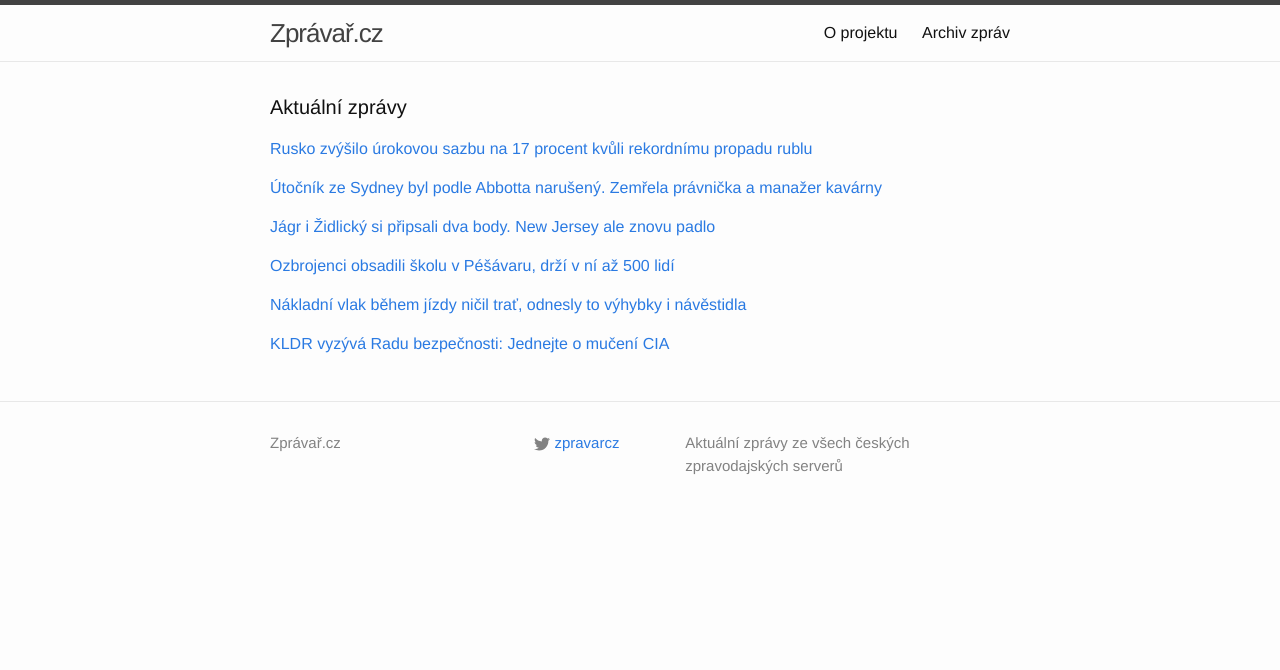
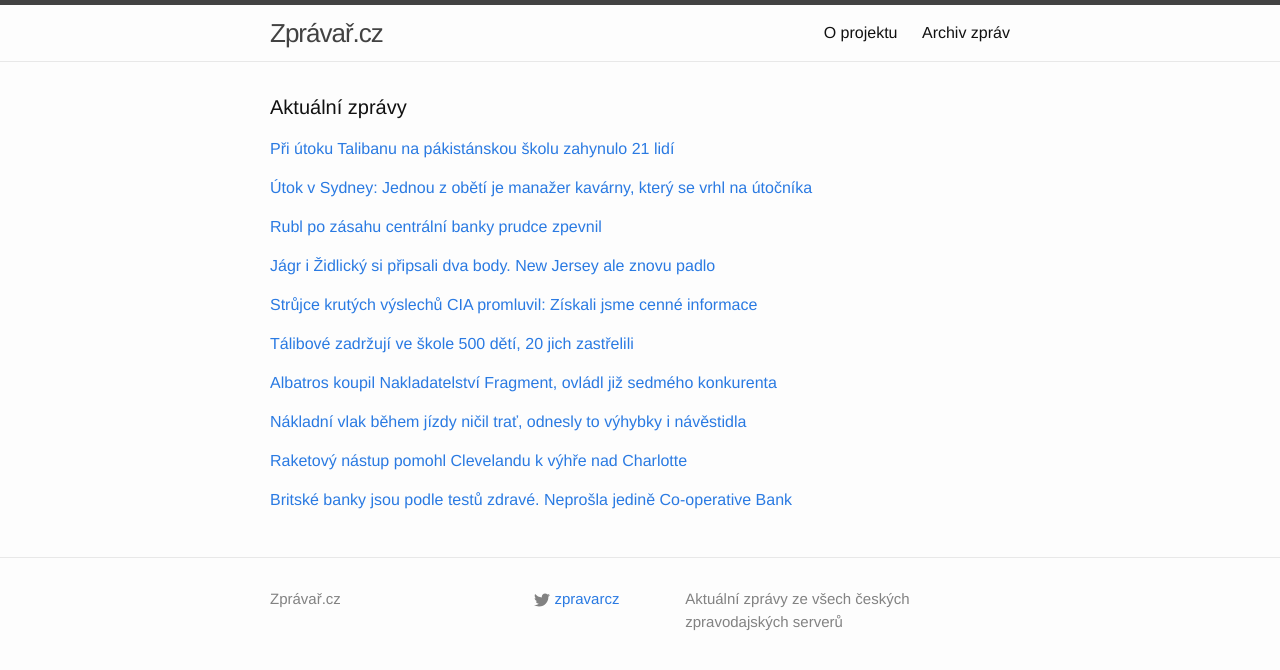
Before and after one commit to adliska/zpravar, a Jekyll site: the page built from index.html, in a window 1280 px wide. Shown: the top 670 px of the page. Built offline with Jekyll 4.4.1, drawn with Linux system fonts in a browser that asks for light colours.

Commit message:
zpravar news update

```diff
--- a/index.html
+++ b/index.html
@@ -5,9 +5,36 @@ layout: default
 <div class="home">
     <h1 class="page-heading">Aktuální zprávy</h1>
 
-<p><a href="javascript:;" onclick="toggle_visibility('zpravy0')">Rusko zvýšilo úrokovou sazbu na 17 procent kvůli rekordnímu propadu rublu</a></p>
+<p><a href="javascript:;" onclick="toggle_visibility('zpravy0')">Při útoku Talibanu na pákistánskou školu zahynulo 21 lidí</a></p>
 <div id="zpravy0" style="display:none">
 <ul>
+<li><a href=http://www.ceskenoviny.cz/zpravy/zpravy/pri-utoku-talibanu-na-pakistanskou-skolu-zahynulo-21-lidi/1159399>Při útoku Talibanu na pákistánskou školu zahynulo 21 lidí - www.ceskenoviny.cz</a></li>
+<li><a href=http://zahranicni.ihned.cz/blizky-vychod/c1-63267790-taliban-vpadl-do-skoly-kam-chodi-deti-pakistanskych-vojaku-zemrelo-12-lidi>Taliban vpadl do školy, kam chodí děti pákistánských vojáků. Zemřelo 12 lidí - zahranicni.ihned.cz</a></li>
+<li><a href=http://www.lidovky.cz/komando-talibanu-prepadlo-skolu-v-pakistanu-nejmene-12-mrtvych-pbf-/zpravy-svet.aspx?c=A141216_092046_ln_zahranici_msl>Komando Talibanu přepadlo školu v Pákistánu: 20 mrtvých a desítky zraněných  - www.lidovky.cz</a></li>
+<li><a href=http://www.ceskatelevize.cz/ct24/svet/295618-ozbrojenci-talibanu-prepadli-skolu-12-mrtvych-40-zranenych/>Ozbrojenci Talibanu přepadli školu: 12 mrtvých, 40 zraněných - www.ceskatelevize.cz</a></li>
+<li><a href=http://www.rozhlas.cz/_zprava/pri-utoku-talibanu-na-pakistanskou-skolu-v-pesavaru-zahynulo-12-lidi--1433017>Při útoku Talibanu na pákistánskou školu v Péšávaru zahynulo 12 lidí - www.rozhlas.cz</a></li>
+<li><a href=http://www.ceskatelevize.cz/ct24/svet/295618-ozbrojenci-obsadili-skolu-v-pesavaru-drzi-v-ni-az-500-lidi/>Ozbrojenci obsadili školu v Péšávaru, drží v ní až 500 lidí - www.ceskatelevize.cz</a></li>
+<li><a href=http://echo24.cz/a/w9ahG>Komando Talibanu napadlo školu v pákistánském Péšávaru - echo24.cz</a></li>
+<li><a href=http://zpravy.aktualne.cz/zahranici/komando-talibanu-napadlo-skolu-drzi-deti-jako-rukojmi/r~94be354e84f511e49bec0025900fea04/>Komando Tálibánu napadlo školu, drží děti jako rukojmí - zpravy.aktualne.cz</a></li>
+<li><a href=http://www.ceskenoviny.cz/zpravy/zpravy/komando-talibanu-napadlo-skolu-v-pakistanskem-pesavaru/1159399>Komando Talibanu napadlo školu v pákistánském Péšávaru - www.ceskenoviny.cz</a></li>
+</ul>
+</div><p><a href="javascript:;" onclick="toggle_visibility('zpravy1')">Útok v Sydney: Jednou z obětí je manažer kavárny, který se vrhl na útočníka</a></p>
+<div id="zpravy1" style="display:none">
+<ul>
+<li><a href=http://zahranicni.ihned.cz/asie-a-pacifik-cina/c1-63267760-utok-v-sydney-jednou-z-obeti-je-manazer-kavarny-ktery-se-vrhl-na-utocnika>Útok v Sydney: Jednou z obětí je manažer kavárny, který se vrhl na útočníka - zahranicni.ihned.cz</a></li>
+<li><a href=http://www.ceskatelevize.cz/ct24/svet/295613-byl-to-hluboce-naruseny-jedinec-rekl-premier-abbott-o-utocnikovi-ze-sydney/>Byl to hluboce narušený jedinec, řekl premiér Abbott o útočníkovi ze Sydney - www.ceskatelevize.cz</a></li>
+<li><a href=http://zahranicni.ihned.cz/asie-a-pacifik-cina/c1-63267760-utocnik-ze-sydney-byl-podle-abbotta-naruseny-zemrela-pravnicka-a-manazer-kavarny>Útočník ze Sydney byl podle Abbotta narušený. Zemřela právnička a manažer kavárny - zahranicni.ihned.cz</a></li>
+<li><a href=http://zpravy.e15.cz/zahranicni/udalosti/utocnik-ze-sydney-je-podle-australskeho-premiera-naruseny-jedinec-1146247>Útočník ze Sydney je podle australského premiéra narušený jedinec - zpravy.e15.cz</a></li>
+<li><a href=http://echo24.cz/a/wJqyK>Útočníka ze Sydney policie 'znala', na seznamu teroristů však nebyl - echo24.cz</a></li>
+<li><a href=http://www.lidovky.cz/australsky-premier-oznacil-utocnika-ze-sydney-za-naruseneho-ptn-/zpravy-svet.aspx?c=A141216_081151_ln_zahranici_mmu>Manažer kavárny v Sydney chtěl zachránit ostatní. Útočník ho zastřelil  - www.lidovky.cz</a></li>
+<li><a href=http://www.ceskenoviny.cz/zpravy/zpravy/australsky-premier-oznacil-utocnika-ze-sydney-za-naruseneho/1159391>Australský premiér označil útočníka ze Sydney za narušeného - www.ceskenoviny.cz</a></li>
+<li><a href=http://www.ceskatelevize.cz/ct24/svet/295613-sydney-den-pote-lide-nosi-kvetiny-k-mistu-tragedie/>Sydney den poté: Lidé nosí květiny k místu tragédie - www.ceskatelevize.cz</a></li>
+<li><a href=http://zpravy.aktualne.cz/zahranici/policie-v-canbere-evakuovala-ministerstvo-zahranici/r~f0f6e31884e811e49e4b0025900fea04/>Policie v Canbeře evakuovala ministerstvo zahraničí - zpravy.aktualne.cz</a></li>
+</ul>
+</div><p><a href="javascript:;" onclick="toggle_visibility('zpravy2')">Rubl po zásahu centrální banky prudce zpevnil</a></p>
+<div id="zpravy2" style="display:none">
+<ul>
+<li><a href=http://www.financninoviny.cz/zpravodajstvi/zpravy/rubl-po-zasahu-centralni-banky-prudce-zpevnil/1159425>Rubl po zásahu centrální banky prudce zpevnil - www.financninoviny.cz</a></li>
 <li><a href=http://www.novinky.cz/ekonomika/356453-rusko-zvysilo-urokovou-sazbu-na-17-procent-kvuli-rekordnimu-propadu-rublu.html>Rusko zvýšilo úrokovou sazbu na 17 procent kvůli rekordnímu propadu rublu - www.novinky.cz</a></li>
 <li><a href=http://www.tyden.cz/rubriky/byznys/svet/rusko-prudce-zvysilo-urokove-sazby-chce-zmirnit-inflaci_327441.html>Rusko prudce zvýšilo úrokové sazby, chce zmírnit inflaci - www.tyden.cz</a></li>
 <li><a href=http://www.novinky.cz/ekonomika/356453-rusko-prudce-zvysilo-uroky-kvuli-inflaci-a-propadu-rublu.html>Rusko prudce zvýšilo úroky kvůli inflaci a propadu rublu - www.novinky.cz</a></li>
@@ -17,18 +44,8 @@ layout: default
 <li><a href=http://ekonomika.idnes.cz/rusko-rubl-inflace-0n5-/eko-zahranicni.aspx?c=A141215_235607_eko-zahranicni_aha>Rusko prudce zvýšilo úrokové sazby, snaží se zachránit padající rubl - ekonomika.idnes.cz</a></li>
 <li><a href=http://echo24.cz/a/w5DGW>Rusko se snaží zachránit rubl. Základní úroky prudce stouply na 17 % - echo24.cz</a></li>
 </ul>
-</div><p><a href="javascript:;" onclick="toggle_visibility('zpravy1')">Útočník ze Sydney byl podle Abbotta narušený. Zemřela právnička a manažer kavárny</a></p>
-<div id="zpravy1" style="display:none">
-<ul>
-<li><a href=http://zahranicni.ihned.cz/asie-a-pacifik-cina/c1-63267760-utocnik-ze-sydney-byl-podle-abbotta-naruseny-zemrela-pravnicka-a-manazer-kavarny>Útočník ze Sydney byl podle Abbotta narušený. Zemřela právnička a manažer kavárny - zahranicni.ihned.cz</a></li>
-<li><a href=http://zpravy.e15.cz/zahranicni/udalosti/utocnik-ze-sydney-je-podle-australskeho-premiera-naruseny-jedinec-1146247>Útočník ze Sydney je podle australského premiéra narušený jedinec - zpravy.e15.cz</a></li>
-<li><a href=http://echo24.cz/a/wJqyK>Útočníka ze Sydney policie 'znala', na seznamu teroristů však nebyl - echo24.cz</a></li>
-<li><a href=http://www.lidovky.cz/australsky-premier-oznacil-utocnika-ze-sydney-za-naruseneho-ptn-/zpravy-svet.aspx?c=A141216_081151_ln_zahranici_mmu>Manažer kavárny v Sydney chtěl zachránit ostatní. Útočník ho zastřelil  - www.lidovky.cz</a></li>
-<li><a href=http://www.ceskenoviny.cz/zpravy/zpravy/australsky-premier-oznacil-utocnika-ze-sydney-za-naruseneho/1159391>Australský premiér označil útočníka ze Sydney za narušeného - www.ceskenoviny.cz</a></li>
-<li><a href=http://zpravy.aktualne.cz/zahranici/policie-v-canbere-evakuovala-ministerstvo-zahranici/r~f0f6e31884e811e49e4b0025900fea04/>Policie v Canbeře evakuovala ministerstvo zahraničí - zpravy.aktualne.cz</a></li>
-</ul>
-</div><p><a href="javascript:;" onclick="toggle_visibility('zpravy2')">Jágr i Židlický si připsali dva body. New Jersey ale znovu padlo</a></p>
-<div id="zpravy2" style="display:none">
+</div><p><a href="javascript:;" onclick="toggle_visibility('zpravy3')">Jágr i Židlický si připsali dva body. New Jersey ale znovu padlo</a></p>
+<div id="zpravy3" style="display:none">
 <ul>
 <li><a href=http://www.tyden.cz/rubriky/sport/hokej/nhl/jagr-i-zidlicky-si-pripsali-dva-body-new-jersey-ale-znovu-padlo_327444.html>Jágr i Židlický si připsali dva body. New Jersey ale znovu padlo - www.tyden.cz</a></li>
 <li><a href=http://www.denik.cz/hokej/jagr-a-zidlicky-zaznamenali-dva-body-ale-prohru-neodvratili-20141216.html>Jágr a Židlický zaznamenali dva body, ale prohru neodvrátili - www.denik.cz</a></li>
@@ -37,27 +54,47 @@ layout: default
 <li><a href=http://sport.aktualne.cz/jagr-prepisoval-historicke-tabulky-jenze-devils-prohrali/r~94a9c98484e511e486b9002590604f2e/>Jágr přepisoval historické tabulky, jenže Devils prohráli - sport.aktualne.cz</a></li>
 <li><a href=http://www.sportovninoviny.cz/zpravy/jagr-a-zidlicky-zaznamenali-dva-body-ale-prohru-neodvratili/1159375>Jágr a Židlický zaznamenali dva body, ale prohru neodvrátili - www.sportovninoviny.cz</a></li>
 </ul>
-</div><p><a href="javascript:;" onclick="toggle_visibility('zpravy3')">Ozbrojenci obsadili školu v Péšávaru, drží v ní až 500 lidí</a></p>
-<div id="zpravy3" style="display:none">
+</div><p><a href="javascript:;" onclick="toggle_visibility('zpravy4')">Strůjce krutých výslechů CIA promluvil: Získali jsme cenné informace</a></p>
+<div id="zpravy4" style="display:none">
 <ul>
-<li><a href=http://www.ceskatelevize.cz/ct24/svet/295618-ozbrojenci-obsadili-skolu-v-pesavaru-drzi-v-ni-az-500-lidi/>Ozbrojenci obsadili školu v Péšávaru, drží v ní až 500 lidí - www.ceskatelevize.cz</a></li>
-<li><a href=http://echo24.cz/a/w9ahG>Komando Talibanu napadlo školu v pákistánském Péšávaru - echo24.cz</a></li>
-<li><a href=http://zpravy.aktualne.cz/zahranici/komando-talibanu-napadlo-skolu-drzi-deti-jako-rukojmi/r~94be354e84f511e49bec0025900fea04/>Komando Tálibánu napadlo školu, drží děti jako rukojmí - zpravy.aktualne.cz</a></li>
+<li><a href=http://www.ceskatelevize.cz/ct24/svet/295622-strujce-krutych-vyslechu-cia-promluvil-ziskali-jsme-cenne-informace/>Strůjce krutých výslechů CIA promluvil: Získali jsme cenné informace - www.ceskatelevize.cz</a></li>
+<li><a href=http://zpravy.aktualne.cz/zahranici/kldr-vyzyva-radu-bezpecnosti-jednejte-o-muceni-cia/r~7f4f6abe84ed11e4aff10025900fea04/>KLDR vyzývá Radu bezpečnosti: Jednejte o mučení CIA - zpravy.aktualne.cz</a></li>
+<li><a href=http://zpravy.idnes.cz/krute-metody-vyslechu-muceni-autor-sam-pouzival-f6w-/zahranicni.aspx?c=A141216_065141_zahranicni_skr>Psycholog CIA kruté metody výslechů obhajuje, byly přínosné - zpravy.idnes.cz</a></li>
+<li><a href=http://www.ceskenoviny.cz/zpravy/zpravy/strujce-kruteho-vyslechoveho-programu-cia-sam-metody-pouzival/1159347>Strůjce krutého výslechového programu CIA sám metody používal - www.ceskenoviny.cz</a></li>
+</ul>
+</div><p><a href="javascript:;" onclick="toggle_visibility('zpravy5')">Tálibové zadržují ve škole 500 dětí, 20 jich zastřelili</a></p>
+<div id="zpravy5" style="display:none">
+<ul>
+<li><a href=http://www.novinky.cz/zahranicni/svet/356458-talibove-zadrzuji-ve-skole-500-deti-20-jich-zastrelili.html>Tálibové zadržují ve škole 500 dětí, 20 jich zastřelili - www.novinky.cz</a></li>
+<li><a href=http://www.novinky.cz/zahranicni/svet/356458-talibove-zadrzuji-ve-skole-500-deti-12-jich-zastrelili.html>Tálibové zadržují ve škole 500 dětí, 12 jich zastřelili - www.novinky.cz</a></li>
 <li><a href=http://www.novinky.cz/zahranicni/svet/356458-v-pakistanske-skole-zadrzuji-talibove-500-deti.html>V pákistánské škole zadržují tálibové 500 dětí - www.novinky.cz</a></li>
-<li><a href=http://www.ceskenoviny.cz/zpravy/zpravy/komando-talibanu-napadlo-skolu-v-pakistanskem-pesavaru/1159399>Komando Talibanu napadlo školu v pákistánském Péšávaru - www.ceskenoviny.cz</a></li>
 </ul>
-</div><p><a href="javascript:;" onclick="toggle_visibility('zpravy4')">Nákladní vlak během jízdy ničil trať, odnesly to výhybky i návěstidla</a></p>
-<div id="zpravy4" style="display:none">
+</div><p><a href="javascript:;" onclick="toggle_visibility('zpravy6')">Albatros koupil Nakladatelství Fragment, ovládl již sedmého konkurenta</a></p>
+<div id="zpravy6" style="display:none">
+<ul>
+<li><a href=http://strategie.e15.cz/zpravy/albatros-koupil-nakladatelstvi-fragment-ovladl-jiz-sedmeho-konkurenta-1146263>Albatros koupil Nakladatelství Fragment, ovládl již sedmého konkurenta - strategie.e15.cz</a></li>
+<li><a href=http://ekonomika.idnes.cz/nakladatelstvi-albatros-ovladlo-konkurencni-fragment-p1j-/ekoakcie.aspx?c=A141216_091120_ekoakcie_fih>Největší nakladatelství Albatros spolklo konkurenci Fragment - ekonomika.idnes.cz</a></li>
+<li><a href=http://www.financninoviny.cz/zpravodajstvi/zpravy/albatros-media-prevzal-nakladatelstvi-fragment/1159385>Albatros Media převzal Nakladatelství Fragment - www.financninoviny.cz</a></li>
+</ul>
+</div><p><a href="javascript:;" onclick="toggle_visibility('zpravy7')">Nákladní vlak během jízdy ničil trať, odnesly to výhybky i návěstidla</a></p>
+<div id="zpravy7" style="display:none">
 <ul>
 <li><a href=http://www.novinky.cz/krimi/356459-nakladni-vlak-behem-jizdy-nicil-trat-odnesly-to-vyhybky-i-navestidla.html>Nákladní vlak během jízdy ničil trať, odnesly to výhybky i návěstidla - www.novinky.cz</a></li>
 <li><a href=http://olomouc.idnes.cz/vlak-utrhl-navestidlo-prosenice-do3-/olomouc-zpravy.aspx?c=A141216_074209_olomouc-zpravy_skr>Špatně zajištěná cívka poškodila návěstidla, do jednoho naboural vlak - olomouc.idnes.cz</a></li>
 <li><a href=http://www.ceskenoviny.cz/zpravy/zpravy/vlak-poskodil-mezi-prosenicemi-a-prerovem-trat-skoda-6-5-mil-kc/1159396>Vlak poškodil mezi Prosenicemi a Přerovem trať, škoda 6,5 mil.Kč - www.ceskenoviny.cz</a></li>
 </ul>
-</div><p><a href="javascript:;" onclick="toggle_visibility('zpravy5')">KLDR vyzývá Radu bezpečnosti: Jednejte o mučení CIA</a></p>
-<div id="zpravy5" style="display:none">
+</div><p><a href="javascript:;" onclick="toggle_visibility('zpravy8')">Raketový nástup pomohl Clevelandu k výhře nad Charlotte</a></p>
+<div id="zpravy8" style="display:none">
 <ul>
-<li><a href=http://zpravy.aktualne.cz/zahranici/kldr-vyzyva-radu-bezpecnosti-jednejte-o-muceni-cia/r~7f4f6abe84ed11e4aff10025900fea04/>KLDR vyzývá Radu bezpečnosti: Jednejte o mučení CIA - zpravy.aktualne.cz</a></li>
-<li><a href=http://zpravy.idnes.cz/krute-metody-vyslechu-muceni-autor-sam-pouzival-f6w-/zahranicni.aspx?c=A141216_065141_zahranicni_skr>Psycholog CIA kruté metody výslechů obhajuje, byly přínosné - zpravy.idnes.cz</a></li>
-<li><a href=http://www.ceskenoviny.cz/zpravy/zpravy/strujce-kruteho-vyslechoveho-programu-cia-sam-metody-pouzival/1159347>Strůjce krutého výslechového programu CIA sám metody používal - www.ceskenoviny.cz</a></li>
+<li><a href=http://sport.idnes.cz/basketbalova-nba-0kd-/basket.aspx?c=A141216_085822_sport-basket_ald>Raketový nástup pomohl Clevelandu k výhře nad Charlotte - sport.idnes.cz</a></li>
+<li><a href=http://www.denik.cz/ostatni_sport/cleveland-diky-drtivemu-nastupu-porazil-basketbalisty-charlotte-20141216.html>Cleveland díky drtivému nástupu porazil basketbalisty Charlotte - www.denik.cz</a></li>
+<li><a href=http://sport.aktualne.cz/cleveland-diky-drtivemu-nastupu-porazil-charlotte/r~2632bbee84f611e4833a0025900fea04/>Cleveland díky drtivému nástupu porazil Charlotte - sport.aktualne.cz</a></li>
+</ul>
+</div><p><a href="javascript:;" onclick="toggle_visibility('zpravy9')">Britské banky jsou podle testů zdravé. Neprošla jedině Co-operative Bank</a></p>
+<div id="zpravy9" style="display:none">
+<ul>
+<li><a href=http://byznys.ihned.cz/c1-63267780-britske-banky-jsou-podle-testu-zdrave-neprosla-jedine-co-operative-bank>Britské banky jsou podle testů zdravé. Neprošla jedině Co-operative Bank - byznys.ihned.cz</a></li>
+<li><a href=http://zpravy.e15.cz/byznys/finance-a-bankovnictvi/britske-banky-zvladly-zatezove-testy-az-na-co-op-1146266>Britské banky zvládly zátěžové testy. Až na Co-op - zpravy.e15.cz</a></li>
+<li><a href=http://www.financninoviny.cz/zpravodajstvi/zpravy/zatezovymi-testy-prosly-vsechny-velke-britske-banky-az-na-co-op/1159406>Zátěžovými testy prošly všechny velké britské banky až na Co-op - www.financninoviny.cz</a></li>
 </ul>
 </div></div>
```
